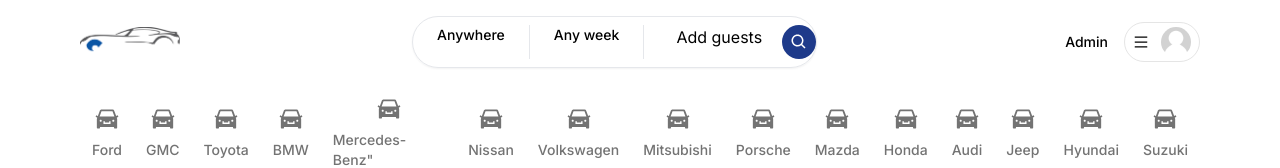
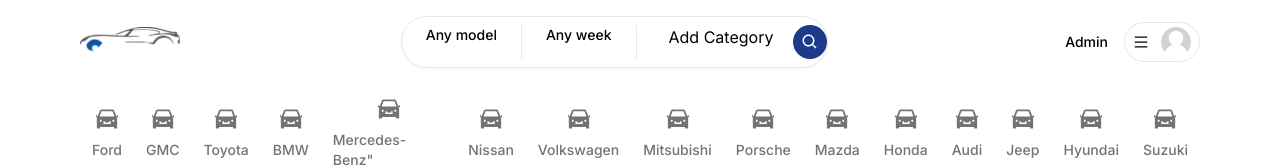
Before and after one commit to BouaikIlham/desir, a Next.js app: page / in a window 1280 px wide. Shown: the top 168 px of the page. Built offline with nearby package versions, Linux system fonts and the light colour scheme; no server answers; the database is empty.

Commit message:
add steps to serach modal

```diff
--- a/app/components/modals/SearchModal.tsx
+++ b/app/components/modals/SearchModal.tsx
@@ -3,6 +3,11 @@
 import Modal from "./Modal";
 import {useCallback } from "react";
 
+  enum STEPS {
+    MODEL = 0,
+    DATE = 1,
+    CATEGORY = 2,
+  }
 const SearchModal = () => {
     const searchModal = useSearchModal()
 
--- a/app/components/navbar/Search.tsx
+++ b/app/components/navbar/Search.tsx
@@ -2,7 +2,6 @@
 import useSearchModal from '@/app/hooks/useSearchModal';
 import {BiSearch} from 'react-icons/bi';
 const Search = () => {
-
   const serachModal = useSearchModal()
   return (
     <div
@@ -20,7 +19,7 @@
                       items center
                       justify-between">
         <div className="text-sm font-medium px-6">
-          Anywhere
+          Any model
         </div>
         <div
           className="hidden
@@ -44,7 +43,7 @@
                         items-center
                         gap-3"
         ></div>
-        <div className="hidden sm:block ">Add guests</div>
+        <div className="hidden sm:block ">Add Category</div>
         <div
           className="p-2
             ml-5
```
